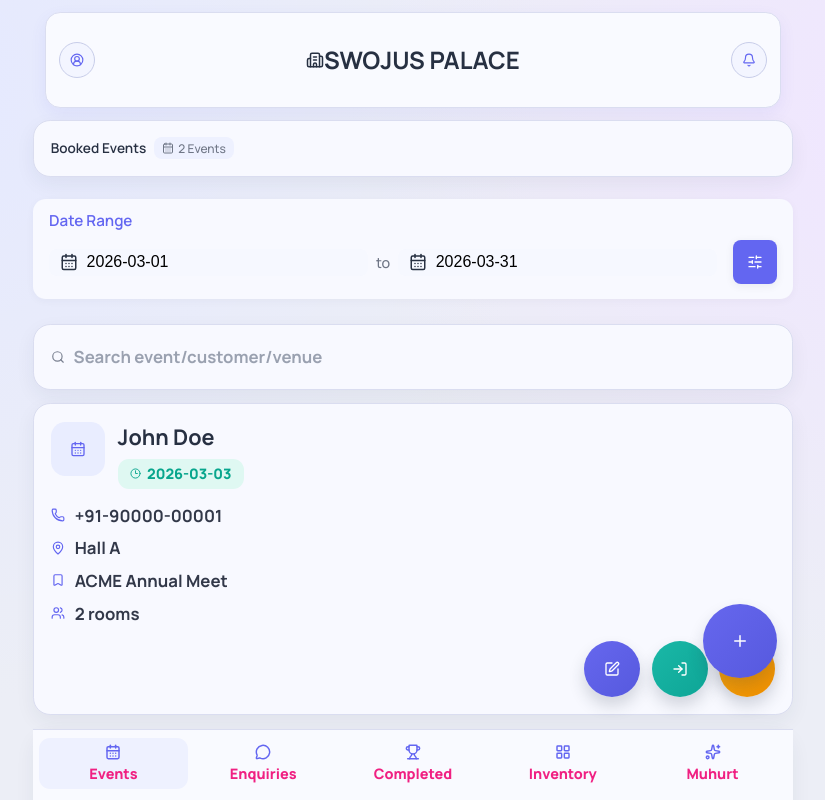
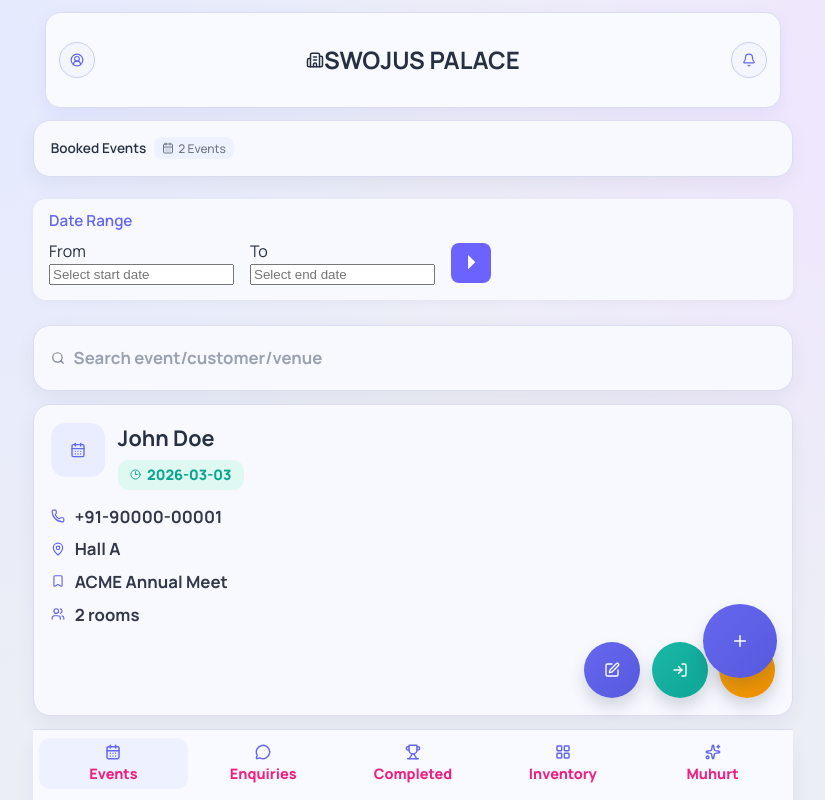
Before and after one commit to yuvrajakhade/event-booking-wireframe, a React (Vite) app: page /events in a window 1280 px wide. Both pictures are taken after typing "name@example.com", "Sample123" into the empty fields and a click on the button "Sign In". Shown: the top 800 px of the page, without its empty margins (227-1052 px from the left). Built offline with nearby package versions, Linux system fonts and the light colour scheme.

Commit message:
feat: add date range filter and fix event typings for booking screen

```diff
--- a/dev-dist/sw.js
+++ b/dev-dist/sw.js
@@ -79,7 +79,7 @@ define(['./workbox-d70286d7'], (function (workbox) { 'use strict';
    */
   workbox.precacheAndRoute([{
     "url": "index.html",
-    "revision": "0.s3abucjpj7o"
+    "revision": "0.3amor2ibg08"
   }], {});
   workbox.cleanupOutdatedCaches();
   workbox.registerRoute(new workbox.NavigationRoute(workbox.createHandlerBoundToURL("index.html"), {
--- a/package.json
+++ b/package.json
@@ -23,8 +23,10 @@
     "@capacitor/core": "^8.2.0",
     "@capacitor/ios": "^8.2.0",
     "@capacitor/splash-screen": "^8.0.1",
+    "@types/react-datepicker": "^6.2.0",
     "lucide-react": "^0.577.0",
     "react": "19.1.0",
+    "react-datepicker": "^9.1.0",
     "react-dom": "19.1.0",
     "react-router-dom": "^7.8.2"
   },
--- a/src/data/mock.ts
+++ b/src/data/mock.ts
@@ -1,3 +1,5 @@
+import type { Event, Enquiry } from "../types";
+
 const fixedInventory = [
   {
     id: "bedsheet",
--- /dev/null
+++ b/web-src/components/DateRangeFilter.tsx
@@ -0,0 +1,65 @@
+import React, { useState } from "react";
+import DatePicker from "react-datepicker";
+import "react-datepicker/dist/react-datepicker.css";
+import { format } from "date-fns";
+
+interface DateRangeFilterProps {
+  onFilter: (from: Date | null, to: Date | null) => void;
+}
+
+const DateRangeFilter: React.FC<DateRangeFilterProps> = ({ onFilter }) => {
+  const [from, setFrom] = useState<Date | null>(null);
+  const [to, setTo] = useState<Date | null>(null);
+
+  const handleFilter = () => {
+    onFilter(from, to);
+  };
+
+  return (
+    <div style={{ display: "flex", alignItems: "center", gap: 16 }}>
+      <div style={{ display: "flex", flexDirection: "column" }}>
+        <label htmlFor="from-date">From</label>
+        <DatePicker
+          id="from-date"
+          selected={from}
+          onChange={(date: React.SetStateAction<Date | null>) => setFrom(date)}
+          dateFormat="yyyy-MM-dd"
+          placeholderText="Select start date"
+        />
+      </div>
+      <div style={{ display: "flex", flexDirection: "column" }}>
+        <label htmlFor="to-date">To</label>
+        <DatePicker
+          id="to-date"
+          selected={to}
+          onChange={(date: React.SetStateAction<Date | null>) => setTo(date)}
+          dateFormat="yyyy-MM-dd"
+          placeholderText="Select end date"
+        />
+      </div>
+      <button
+        style={{
+          height: 40,
+          width: 40,
+          borderRadius: 8,
+          background: "#6C63FF",
+          color: "white",
+          border: "none",
+          cursor: "pointer",
+          display: "flex",
+          alignItems: "center",
+          justifyContent: "center",
+          fontSize: 20,
+        }}
+        onClick={handleFilter}
+        aria-label="Filter"
+      >
+        <span role="img" aria-label="filter">
+          ⏵
+        </span>
+      </button>
+    </div>
+  );
+};
+
+export default DateRangeFilter;
--- /dev/null
+++ b/web-src/components/index.ts
@@ -0,0 +1,6 @@
+export { default as DateRangeFilter } from "./DateRangeFilter";
+export * from "./DashboardStats";
+export * from "./EnquiryCard";
+export * from "./EventCard";
+export * from "./InstallPrompt";
+export * from "./InventoryTable";
--- a/web-src/pages/BookedEventsScreen.tsx
+++ b/web-src/pages/BookedEventsScreen.tsx
@@ -1,16 +1,23 @@
 import React from "react";
 import { mockEvents } from "../../src/data/mock";
-import { EventCard } from "../components/EventCard";
+import { EventCard, DateRangeFilter } from "../components";
 import { CalendarDays, Plus, Search, SlidersHorizontal } from "lucide-react";
 import { useNavigate } from "react-router-dom";
 
 export function BookedEventsScreen() {
   const navigate = useNavigate();
-  const upcomingEvents = mockEvents.filter(
-    (event) => event.status !== "Completed",
-  );
-  const [fromDate] = React.useState("2026-03-01");
-  const [toDate] = React.useState("2026-03-31");
+
+  const [fromDate, setFromDate] = React.useState<Date | null>(null);
+  const [toDate, setToDate] = React.useState<Date | null>(null);
+
+  // Filter events by status and date range
+  const filteredEvents = mockEvents.filter((event) => {
+    if (event.status === "Completed") return false;
+    const eventDate = new Date(event.start);
+    if (fromDate && eventDate < fromDate) return false;
+    if (toDate && eventDate > toDate) return false;
+    return true;
+  });
 
   return (
     <section className="stack">
@@ -19,32 +26,19 @@ export function BookedEventsScreen() {
           <h1 className="hero-header-small">Booked Events</h1>
           <span className="hero-header-chip">
             <CalendarDays size={12} />
-            {upcomingEvents.length} Events
+            {filteredEvents.length} Events
           </span>
         </span>
       </header>
 
       <div className="date-filter-card compact-date-filter">
         <div className="date-filter-header">Date Range</div>
-        <div className="date-filter-fields compact-date-fields">
-          <div className="date-field">
-            <CalendarDays size={18} />
-            <input value={fromDate} readOnly />
-          </div>
-          <span className="date-separator">to</span>
-          <div className="date-field">
-            <CalendarDays size={18} />
-            <input value={toDate} readOnly />
-          </div>
-          <button
-            type="button"
-            className="btn-icon btn-edit filter-btn"
-            aria-label="Filter"
-            style={{ minWidth: 44, minHeight: 44, marginLeft: 8 }}
-          >
-            <SlidersHorizontal size={18} />
-          </button>
-        </div>
+        <DateRangeFilter
+          onFilter={(from, to) => {
+            setFromDate(from);
+            setToDate(to);
+          }}
+        />
       </div>
 
       <div className="search-row card">
@@ -52,12 +46,12 @@ export function BookedEventsScreen() {
         <span>Search event/customer/venue</span>
       </div>
 
-      {upcomingEvents.length === 0 ? (
+      {filteredEvents.length === 0 ? (
         <div className="card empty-state">
           No active booked events right now.
         </div>
       ) : (
-        upcomingEvents.map((event) => (
+        filteredEvents.map((event) => (
           <EventCard
             key={event.id}
             event={event}
```
Also changed, not shown: 1 other file (tests, documents, lock files or other folders).
